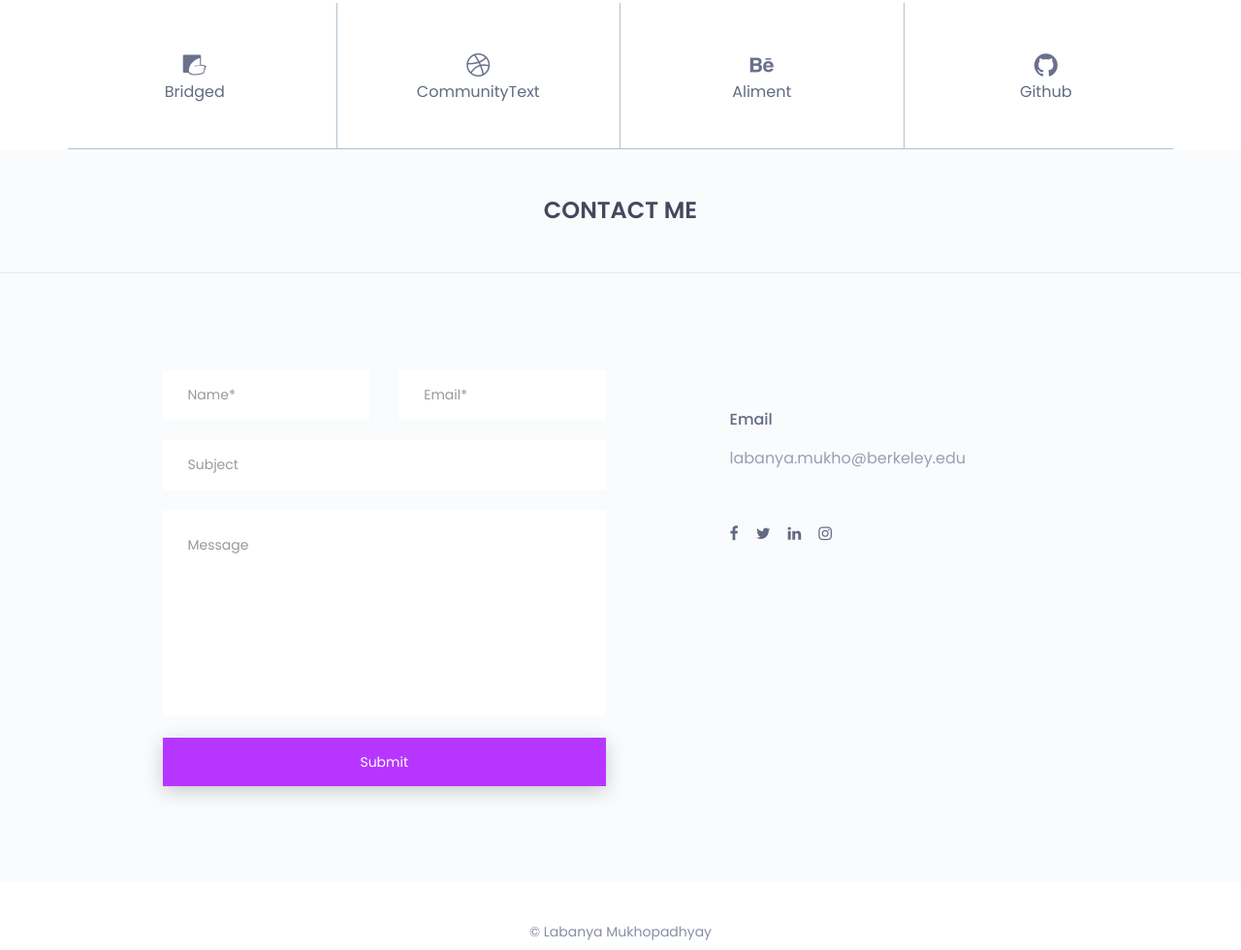
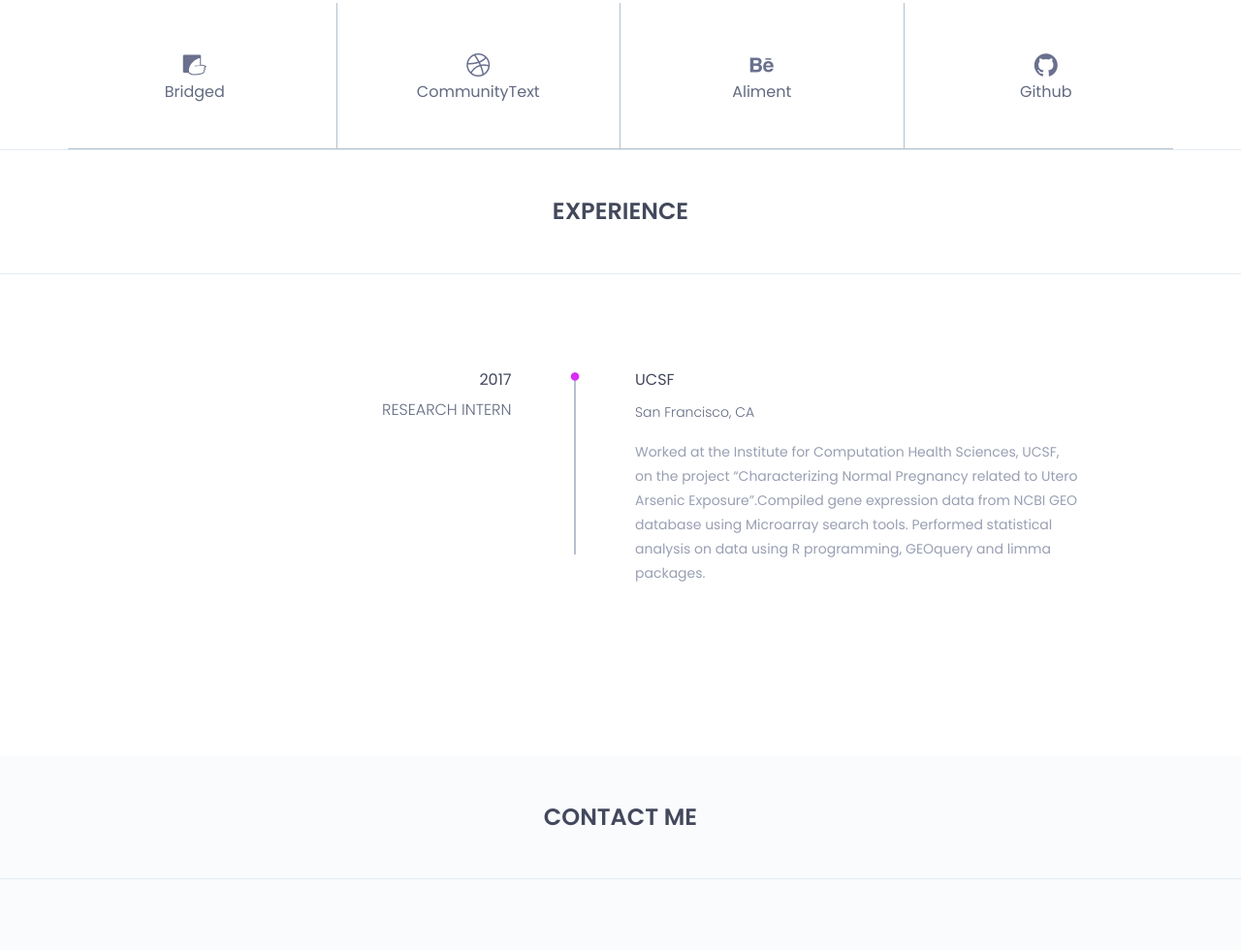
Before and after one commit to labanyamukhopadhyay/labanyamukhopadhyay.github.io, a plain HTML site: page index.html in a window 1280 px wide. Shown: the part 3029-4009 px from the top of the page at 97% size. Drawn offline with nearby package versions, Linux system fonts and the light colour scheme.

```diff
--- a/index.html
+++ b/index.html
@@ -82,7 +82,7 @@
 			                    <li class=" smooth-menu"><a href="#about">about</a></li>
 			                    <li class="smooth-menu"><a href="#experience">experience</a></li>
 			                    <li class="smooth-menu"><a href="#profiles">projects</a></li>
-                          <li class="smooth-menu"><a href="awards.html">grants/awards</a></li>
+                          <li class="smooth-menu"><a href="#awards">grants/awards</a></li>
 			                    <li class="smooth-menu"><a href="#contact">contact</a></li>
 			                </ul><!--/.nav -->
 			            </div><!-- /.navbar-collapse -->
@@ -338,6 +338,52 @@
 		</section><!--/.profiles-->
 		<!--profiles end -->
 
+    <section id="awards" class="experience">
+			<div class="section-heading text-center">
+				<h2>experience</h2>
+			</div>
+			<div class="container">
+				<div class="experience-content">
+						<div class="main-timeline">
+							<ul>
+								<li>
+									<div class="single-timeline-box fix">
+										<div class="row">
+											<div class="col-md-5">
+												<div class="experience-time text-right">
+													<h2>2017</h2>
+													<h3>Research Intern</h3>
+												</div><!--/.experience-time-->
+											</div><!--/.col-->
+											<div class="col-md-offset-1 col-md-5">
+												<div class="timeline">
+													<div class="timeline-content">
+														<h4 class="title">
+															<span><i class="fa fa-circle" aria-hidden="true"></i></span>
+															UCSF
+														</h4>
+														<h5>San Francisco, CA</h5>
+														<p class="description">
+															Worked at the Institute for Computation Health Sciences, UCSF, on the project
+                              “Characterizing Normal Pregnancy related to Utero Arsenic Exposure”.Compiled gene expression data from NCBI GEO database using Microarray search tools. Performed statistical analysis on data using R programming,
+                              GEOquery and limma packages.
+														</p>
+													</div><!--/.timeline-content-->
+												</div><!--/.timeline-->
+											</div><!--/.col-->
+										</div>
+									</div><!--/.single-timeline-box-->
+								</li>
+
+              </ul>
+            </div><!--.main-timeline-->
+          </div><!--.experience-content-->
+      </div>
+
+    </section><!--/.experience-->
+    <!--experience end -->
+
+
 		<!--contact start -->
 		<section id="contact" class="contact">
 			<div class="section-heading text-center">
```
Also changed, not shown: assets/images/about/profile_image.jpg.
